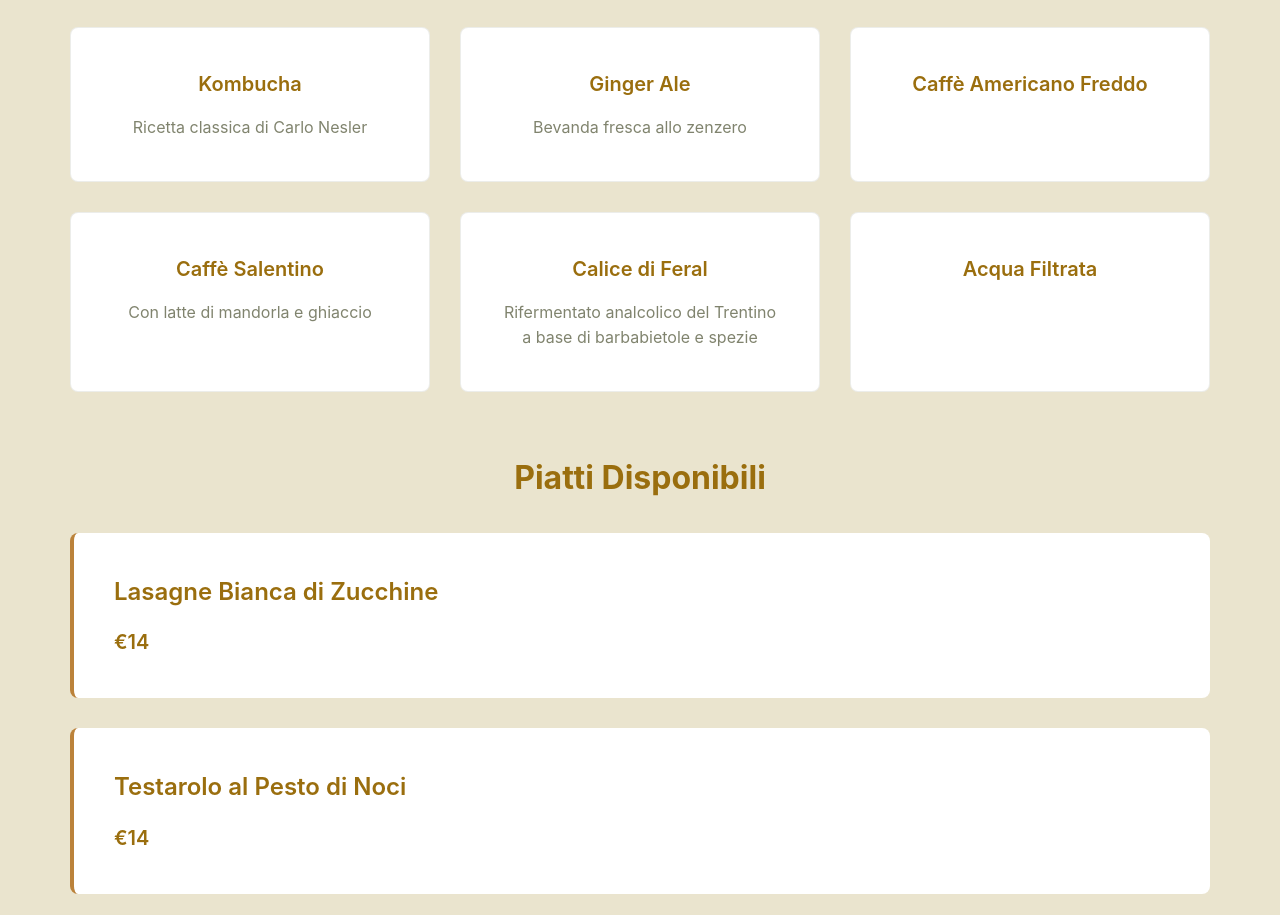
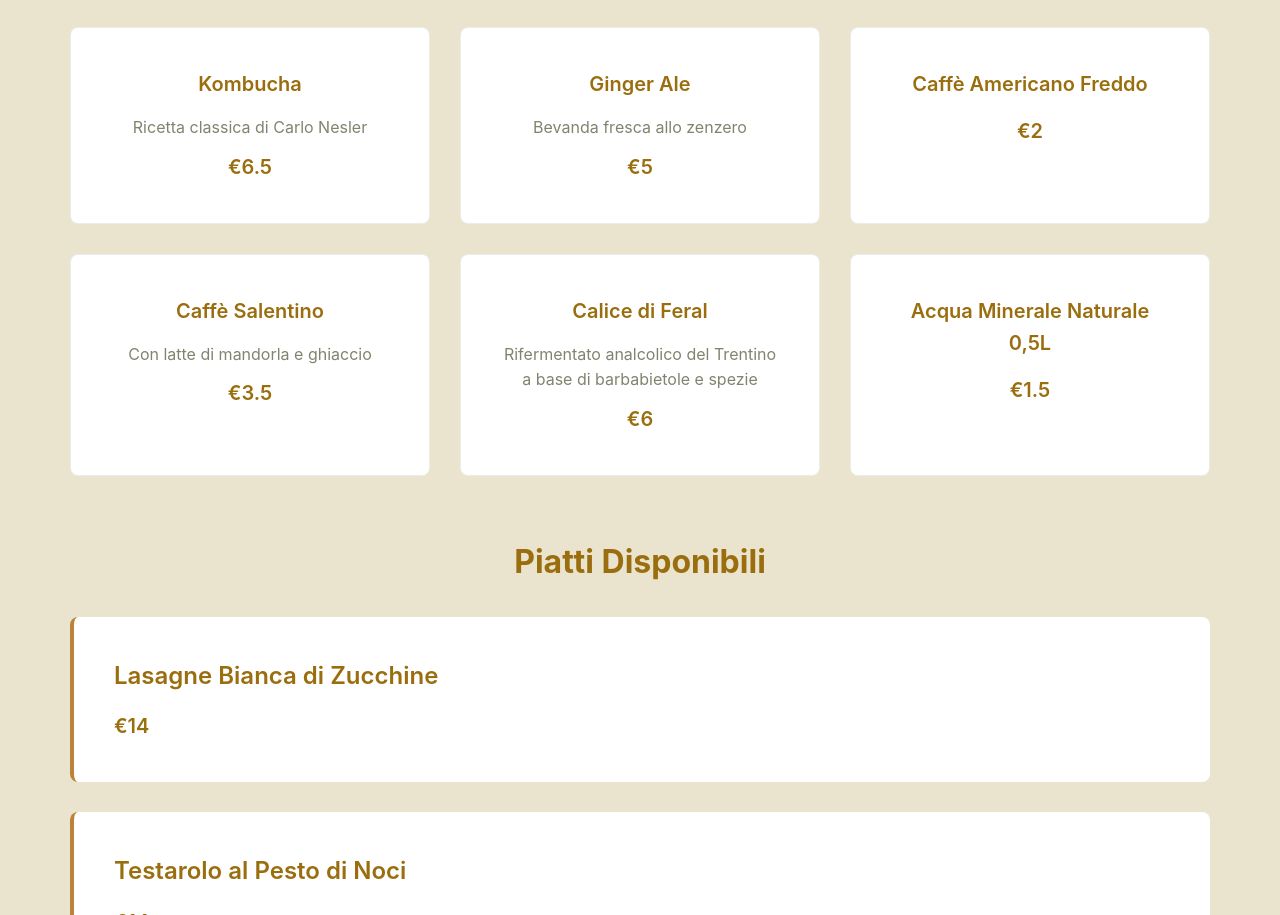
Before and after one commit to libraterracreativa/libra-festa-mezza-estate, a plain HTML site: page index.html in a window 1280 px wide. Shown: the part 2995-3910 px from the top of the page. Drawn offline with Linux system fonts and the light colour scheme.

Commit message:
Update index.html

```diff
--- a/index.html
+++ b/index.html
@@ -387,7 +387,6 @@
         /* Section spacing */
         #attivita { scroll-margin-top: 80px; }
         #bar { scroll-margin-top: 80px; }
-        #cena { scroll-margin-top: 80px; }
         #merch { scroll-margin-top: 80px; }
         #info { scroll-margin-top: 80px; }
     </style>
@@ -495,31 +494,37 @@
                 <div class="menu-item">
                     <h3>Kombucha</h3>
                     <p>Ricetta classica di Carlo Nesler</p>
+                    <div style="font-size: 20px; font-weight: 600; color: #9A6E0E; margin-top: 10px;">€6.5</div>
                 </div>
 
                 <div class="menu-item">
                     <h3>Ginger Ale</h3>
                     <p>Bevanda fresca allo zenzero</p>
+                    <div style="font-size: 20px; font-weight: 600; color: #9A6E0E; margin-top: 10px;">€5</div>
                 </div>
 
                 <div class="menu-item">
                     <h3>Caffè Americano Freddo</h3>
                     <p></p>
+                    <div style="font-size: 20px; font-weight: 600; color: #9A6E0E; margin-top: 10px;">€2</div>
                 </div>
 
                 <div class="menu-item">
                     <h3>Caffè Salentino</h3>
                     <p>Con latte di mandorla e ghiaccio</p>
+                    <div style="font-size: 20px; font-weight: 600; color: #9A6E0E; margin-top: 10px;">€3.5</div>
                 </div>
 
                 <div class="menu-item">
                     <h3>Calice di Feral</h3>
                     <p>Rifermentato analcolico del Trentino a base di barbabietole e spezie</p>
+                    <div style="font-size: 20px; font-weight: 600; color: #9A6E0E; margin-top: 10px;">€6</div>
                 </div>
 
                 <div class="menu-item">
-                    <h3>Acqua Filtrata</h3>
+                    <h3>Acqua Minerale Naturale 0,5L</h3>
                     <p></p>
+                    <div style="font-size: 20px; font-weight: 600; color: #9A6E0E; margin-top: 10px;">€1.5</div>
                 </div>
             </div>
         </div>
```
